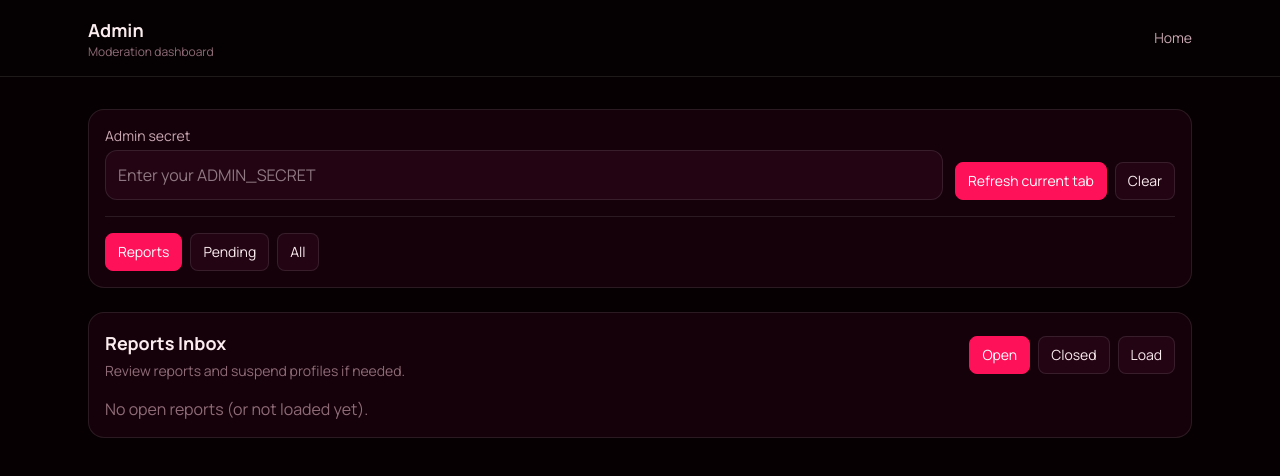
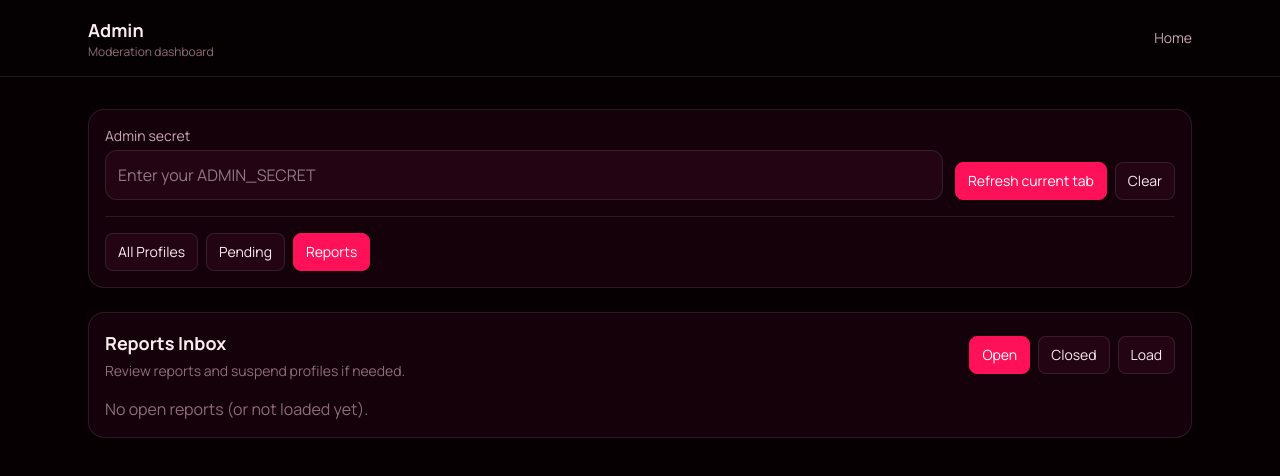
Before and after one commit to thebigsamm/wildmodels, a Next.js app: page /admin in a window 1280 px wide. Shown: the top 476 px of the page. Built offline with nearby package versions, Linux system fonts and the light colour scheme.

Commit message:
Reorder admin tabs to All Profiles, Pending, Reports and rename All

```diff
--- a/app/admin/page.tsx
+++ b/app/admin/page.tsx
@@ -663,10 +663,13 @@ export default function AdminPage() {
             {/* Tabs */}
             <div className="flex gap-2">
               <Btn
-                onClick={() => setTab("reports")}
-                className={tab === "reports" ? "!border-[#ff115a] !bg-[#ff115a] !text-white" : ""}
+                onClick={() => {
+                  setTab("all");
+                  if (allRows.length === 0) loadAll();
+                }}
+                className={tab === "all" ? "!border-[#ff115a] !bg-[#ff115a] !text-white" : ""}
               >
-                Reports
+                All Profiles
               </Btn>
               <Btn
                 onClick={() => setTab("pending")}
@@ -675,13 +678,10 @@ export default function AdminPage() {
                 Pending
               </Btn>
               <Btn
-                onClick={() => {
-                  setTab("all");
-                  if (allRows.length === 0) loadAll();
-                }}
-                className={tab === "all" ? "!border-[#ff115a] !bg-[#ff115a] !text-white" : ""}
+                onClick={() => setTab("reports")}
+                className={tab === "reports" ? "!border-[#ff115a] !bg-[#ff115a] !text-white" : ""}
               >
-                All
+                Reports
               </Btn>
             </div>
           </div>
```
